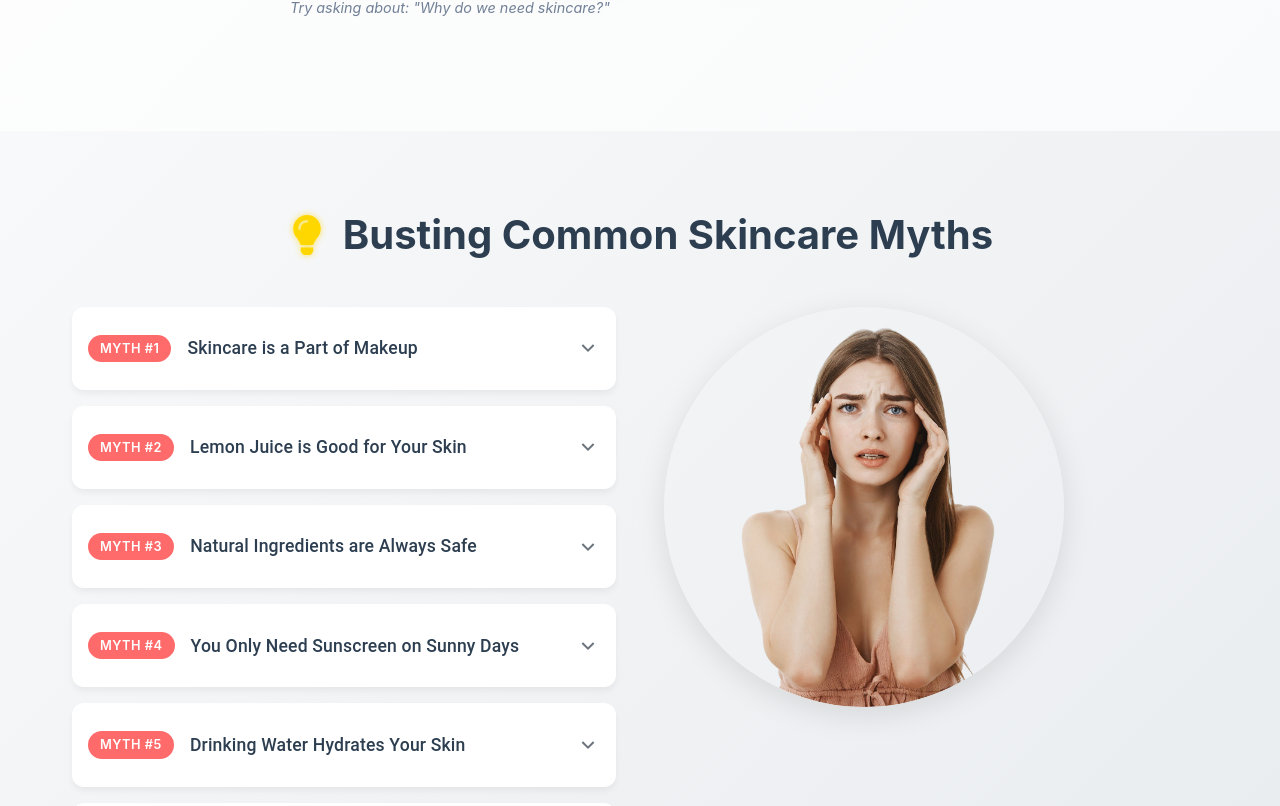
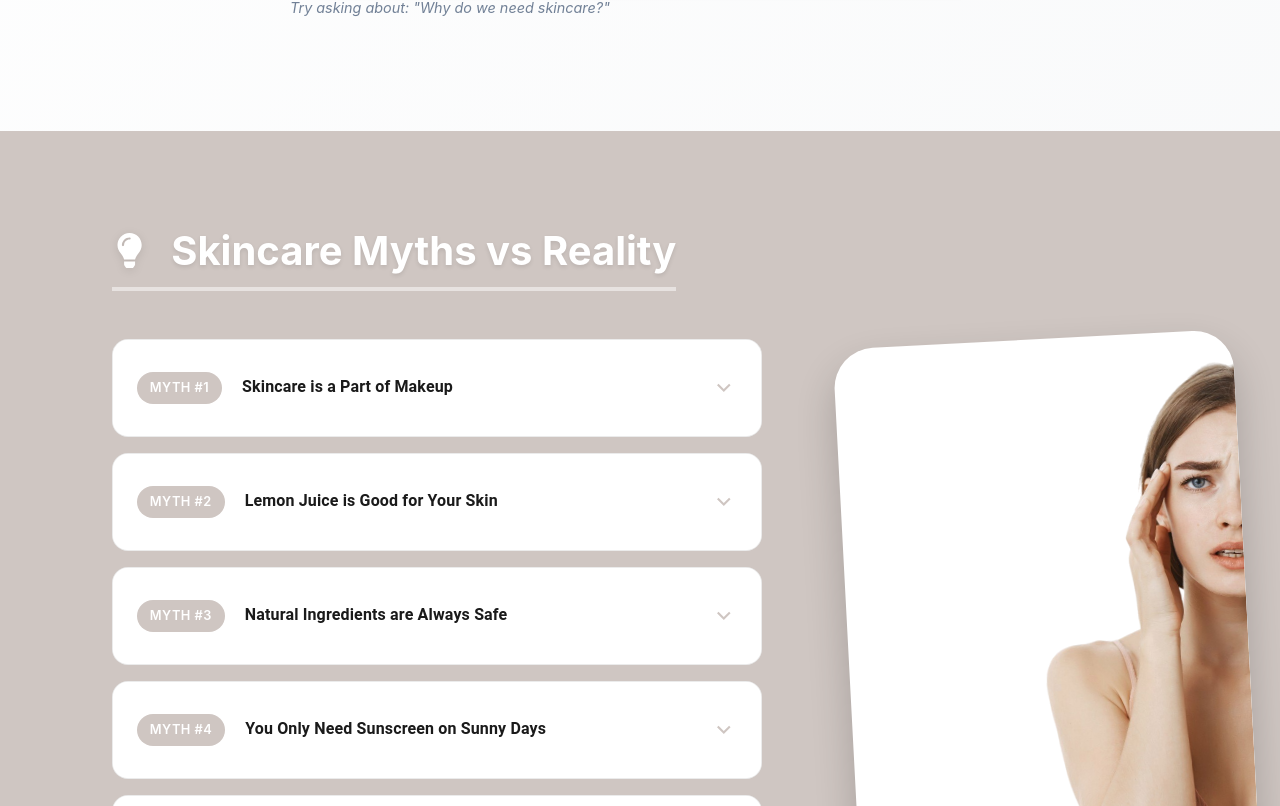
Before and after one commit to NiyatiGarg/DermaQuest, a React (Create React App) app: page / in a window 1280 px wide. Shown: the part 1174-1980 px from the top of the page. Built offline with nearby package versions, Linux system fonts and the light colour scheme.

Commit message:
myth section fixes

```diff
--- a/src/pages/components/MythSection.css
+++ b/src/pages/components/MythSection.css
@@ -1,170 +1,92 @@
+/* Base section styling */
 .myths-section {
-  padding: 5rem 0;
-  background: linear-gradient(135deg, #f8f9fa 0%, #e9ecef 100%);
+  padding: 6rem 0;
+  padding-left: 5rem;
+  background: var(--theme-color-dark);
+  position: relative;
+  overflow: hidden;
 }
 
 .myths-container {
-  max-width: 1200px;
+  max-width: 1400px;
   margin: 0 auto;
   padding: 0 2rem;
+  position: relative;
 }
 
+/* Modern Header Design */
 .myths-title {
-  text-align: center;
+  text-align: left;
   margin-bottom: 3rem;
   font-size: 2.5rem;
   font-weight: 700;
-  color: #2c3e50;
-  display: flex;
+  color: #ffffff;
+  text-shadow: 0 2px 4px rgba(0, 0, 0, 0.1);
+  display: inline-flex;
   align-items: center;
-  justify-content: center;
-  gap: 1rem;
+  gap: 1.5rem;
+  padding-bottom: 0.75rem;
+  border-bottom: 4px solid rgba(255, 255, 255, 0.5);
 }
 
 .title-icon {
-  color: #ffd700;
-  animation: glow 2s ease-in-out infinite;
+  color: #ffffff;
+  font-size: 2.2rem;
+  filter: drop-shadow(0 2px 4px rgba(0, 0, 0, 0.1));
 }
 
-@keyframes glow {
-  0%, 100% {
-    filter: drop-shadow(0 0 2px rgba(255, 215, 0, 0.6));
-  }
-  50% {
-    filter: drop-shadow(0 0 8px rgba(255, 215, 0, 0.8));
-  }
-}
-
+/* Content Grid Layout */
 .myths-content {
   display: grid;
   grid-template-columns: 1fr 1fr;
-  gap: 3rem;
+  gap: 4rem;
   align-items: start;
+  position: relative;
 }
 
-.myths-list {
-  display: flex;
-  flex-direction: column;
-  gap: 1rem;
-}
-
-.myth-accordion {
-  background: white !important;
-  border-radius: 12px !important;
-  box-shadow: 0 4px 6px rgba(0, 0, 0, 0.05) !important;
-  transition: all 0.3s ease !important;
-}
-
-.myth-accordion:hover {
-  transform: translateY(-2px);
-  box-shadow: 0 6px 12px rgba(0, 0, 0, 0.1) !important;
-}
-
-.myth-summary {
-  padding: 1rem !important;
-}
-
-.myth-header {
-  display: flex;
-  align-items: center;
-  gap: 1rem;
-  width: 100%;
-}
-
-.myth-badge {
-  background: #ff6b6b;
-  color: white;
-  padding: 0.25rem 0.75rem;
-  border-radius: 20px;
-  font-size: 0.8rem;
-  font-weight: 600;
-  letter-spacing: 0.5px;
-}
-
-.myth-title-text {
-  font-size: 1.1rem !important;
-  font-weight: 500 !important;
-  color: #2c3e50 !important;
-}
-
-.expand-icon {
-  color: #6c757d;
-  font-size: 1.5rem;
-  transition: transform 0.3s ease;
-}
-
-.Mui-expanded .expand-icon {
-  transform: rotate(180deg);
-}
-
-.myth-details {
-  padding: 1rem 1.5rem !important;
-  background: linear-gradient(to right, rgba(255, 107, 107, 0.05), transparent);
-}
-
-.truth-section {
-  position: relative;
-  padding-left: 1rem;
-}
-
-.truth-badge {
-  background: #40c057;
-  color: white;
-  padding: 0.25rem 0.75rem;
-  border-radius: 20px;
-  font-size: 0.8rem;
-  font-weight: 600;
-  letter-spacing: 0.5px;
-  display: inline-block;
-  margin-bottom: 1rem;
-}
-
-.myth-explanation {
-  font-size: 1rem !important;
-  line-height: 1.6 !important;
-  color: #495057 !important;
-}
-
+/* Image Section */
 .myths-image-container {
   position: relative;
   width: 400px;
-  height: 400px;
-  border-radius: 50%;
+  height: 600px;
+  border-radius: 40px;
   overflow: hidden;
-  box-shadow: 0 8px 30px rgba(0, 0, 0, 0.1);
-  transition: transform 0.3s ease;
+  transform: rotate(-3deg);
+  box-shadow: 0 20px 40px rgba(0, 0, 0, 0.2);
+  transition: transform 0.5s ease;
+  background: white;
+  object-position: left center;
 }
 
 .myths-image-container:hover {
-  transform: scale(1.05);
+  transform: rotate(0deg);
 }
 
 .myths-image {
   width: 100%;
   height: 100%;
   object-fit: cover;
-  object-position: 110% center;
-  border-radius: 50%;
-  transition: transform 0.3s ease;
+  object-position: center;
+  transition: transform 0.5s ease;
 }
 
-.myths-image:hover {
+.myths-image-container:hover .myths-image {
   transform: scale(1.1);
 }
 
 .image-overlay {
   position: absolute;
-  top: 0;
-  left: 0;
-  right: 0;
-  bottom: 0;
-  background: rgba(0, 0, 0, 0.4);
+  inset: 0;
+  background: linear-gradient(
+    to top,
+    rgba(0, 0, 0, 0.9),
+    rgba(0, 0, 0, 0.4)
+  );
   display: flex;
-  align-items: center;
-  justify-content: center;
+  align-items: flex-end;
+  padding: 2rem;
   opacity: 0;
-  transition: opacity 0.3s ease;
-  border-radius: 50%;
+  transition: all 0.4s ease;
 }
 
 .myths-image-container:hover .image-overlay {
@@ -172,41 +94,172 @@
 }
 
 .overlay-text {
-  color: white;
-  font-size: 1.5rem;
-  font-weight: 600;
-  text-align: center;
-  padding: 2rem;
+  color: #ffffff;
+  font-size: 1.4rem;
+  font-weight: 700;
+  line-height: 1.4;
   transform: translateY(20px);
-  transition: transform 0.3s ease;
+  transition: transform 0.4s ease;
+  text-shadow: 0 2px 4px rgba(0, 0, 0, 0.2);
 }
 
 .myths-image-container:hover .overlay-text {
   transform: translateY(0);
 }
 
-@media (max-width: 992px) {
+/* Myths List */
+.myths-list {
+  display: flex;
+  flex-direction: column;
+  gap: 1rem;
+  max-width: 650px;
+}
+
+.myth-accordion {
+  background: white !important;
+  border-radius: 16px !important;
+  box-shadow: none !important;
+  transition: all 0.3s ease !important;
+  overflow: hidden !important;
+  border: 1px solid rgba(0, 0, 0, 0.08) !important;
+}
+
+.myth-accordion:hover {
+  transform: translateY(-3px);
+  box-shadow: none !important;
+}
+
+
+.myth-summary {
+  padding: 1.25rem 1.5rem !important;
+  background: white !important;
+  min-height: unset !important;
+}
+
+.myth-header {
+  display: flex;
+  align-items: center;
+  gap: 1.25rem;
+  width: 100%;
+}
+
+.myth-badge {
+  background: var(--theme-color-dark);
+  color: #ffffff;
+  padding: 0.4rem 0.8rem;
+  border-radius: 20px;
+  font-size: 0.8rem;
+  font-weight: 600;
+  letter-spacing: 0.5px;
+  box-shadow: none;
+  white-space: nowrap;
+}
+
+/* Darker badge for first myth */
+.myths-list .myth-accordion:first-child .myth-badge {
+  background: var(--theme-color-dark);
+}
+
+.myth-title-text {
+  font-size: 1rem !important;
+  font-weight: 600 !important;
+  color: #1a1a1a !important;
+  line-height: 1.4 !important;
+}
+
+.expand-icon {
+  color: var(--theme-color-dark);
+  font-size: 1.6rem;
+  transition: transform 0.3s ease;
+}
+
+.Mui-expanded .expand-icon {
+  transform: rotate(-180deg);
+}
+
+.myth-details {
+  padding: 0.75rem 1.5rem 1.5rem !important;
+}
+
+.truth-section {
+  position: relative;
+  background: white;
+  padding: 1.25rem;
+  border-radius: 12px;
+  margin-top: 0.5rem;
+}
+
+.truth-badge {
+  background: #00c853;
+  color: #ffffff;
+  padding: 0.4rem 0.8rem;
+  border-radius: 20px;
+  font-size: 0.8rem;
+  font-weight: 600;
+  letter-spacing: 0.5px;
+  display: inline-block;
+  margin-bottom: 0.75rem;
+  box-shadow: none;
+  white-space: nowrap;
+}
+
+.myth-explanation {
+  font-size: 0.95rem !important;
+  line-height: 1.6 !important;
+  color: #333333 !important;
+  font-weight: 400 !important;
+}
+
+/* Responsive Design */
+@media (max-width: 1200px) {
   .myths-content {
     grid-template-columns: 1fr;
+    gap: 3rem;
   }
 
   .myths-image-container {
-    max-width: 600px;
+    width: 400px;
+    height: 400px;
+    margin: 0 auto;
+  }
+
+  .myths-list {
+    max-width: 800px;
     margin: 0 auto;
   }
 }
 
 @media (max-width: 768px) {
   .myths-section {
-    padding: 3rem 0;
+    padding: 4rem 0;
   }
 
   .myths-title {
     font-size: 2rem;
+    margin-bottom: 2.5rem;
+  }
+
+  .myths-image-container {
+    width: 100%;
+    max-width: 350px;
+    height: 350px;
+    border-radius: 30px;
+  }
+
+  .overlay-text {
+    font-size: 1.2rem;
+  }
+
+  .myth-summary {
+    padding: 1rem 1.25rem !important;
+  }
+
+  .myth-details {
+    padding: 0.5rem 1.25rem 1.25rem !important;
   }
 
   .myth-title-text {
-    font-size: 1rem !important;
+    font-size: 0.95rem !important;
   }
 
   .myth-explanation {
@@ -214,28 +267,6 @@
   }
 
   .myths-container {
-    padding: 0 1rem;
+    padding: 0 1.25rem;
   }
 }
-
-/* Animation for new myths */
-@keyframes slideIn {
-  from {
-    opacity: 0;
-    transform: translateY(20px);
-  }
-  to {
-    opacity: 1;
-    transform: translateY(0);
-  }
-}
-
-.myth-accordion {
-  animation: slideIn 0.5s ease forwards;
-}
-
-.myth-accordion:nth-child(1) { animation-delay: 0.1s; }
-.myth-accordion:nth-child(2) { animation-delay: 0.2s; }
-.myth-accordion:nth-child(3) { animation-delay: 0.3s; }
-.myth-accordion:nth-child(4) { animation-delay: 0.4s; }
-.myth-accordion:nth-child(5) { animation-delay: 0.5s; }
--- a/src/pages/components/MythSection.js
+++ b/src/pages/components/MythSection.js
@@ -10,22 +10,26 @@ import { FaLightbulb } from "react-icons/fa";
 import './MythSection.css';
 
 const Myths = () => {
-  const { pageTheme, myths, isSmallScreen } = useContext(AppContext);
+  const { myths } = useContext(AppContext);
+
+  const isMakeupMyth = (title) => {
+    return title.toLowerCase().includes('makeup') || title.toLowerCase().includes('make up');
+  };
 
   return (
     <section className='myths-section'>
       <div className='myths-container'>
         <h2 className='myths-title'>
           <FaLightbulb className="title-icon" />
-          Busting Common Skincare Myths
+          Skincare Myths vs Reality
         </h2>
 
-        <div className='myths-content'>
+        <div className='myths-content  justify-content-between d-flex flex-row'>
           <div className='myths-list'>
             {myths.map((myth, index) => (
               <Accordion
                 key={index}
-                className='myth-accordion'
+                className={`myth-accordion ${isMakeupMyth(myth.title) ? 'makeup-myth' : ''}`}
                 sx={{
                   '&:before': {
                     display: 'none',
@@ -45,7 +49,7 @@ const Myths = () => {
                 </AccordionSummary>
                 <AccordionDetails className='myth-details'>
                   <div className="truth-section">
-                    <div className="truth-badge">THE TRUTH</div>
+                    <div className="truth-badge">REALITY</div>
                     <Typography className='myth-explanation'>
                       {myth.explaination}
                     </Typography>
@@ -58,12 +62,12 @@ const Myths = () => {
           <div className='myths-image-container'>
             <img
               src={girlImg}
-              alt='Debunking skincare myths illustration'
+              alt='Discover the truth about skincare'
               className='myths-image'
             />
             <div className="image-overlay">
               <p className="overlay-text">
-                Get the facts right about skincare
+                Discover the truth about skincare
               </p>
             </div>
           </div>
```
